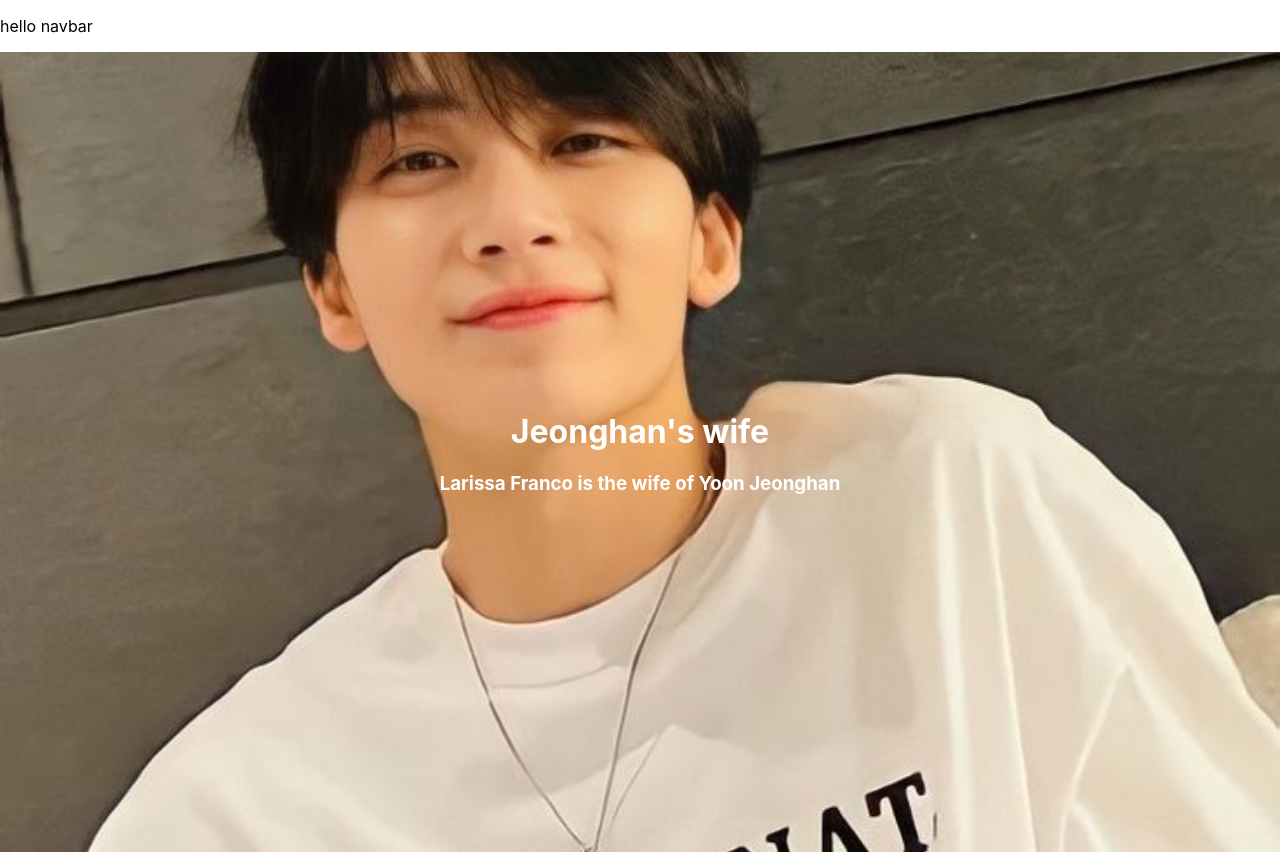
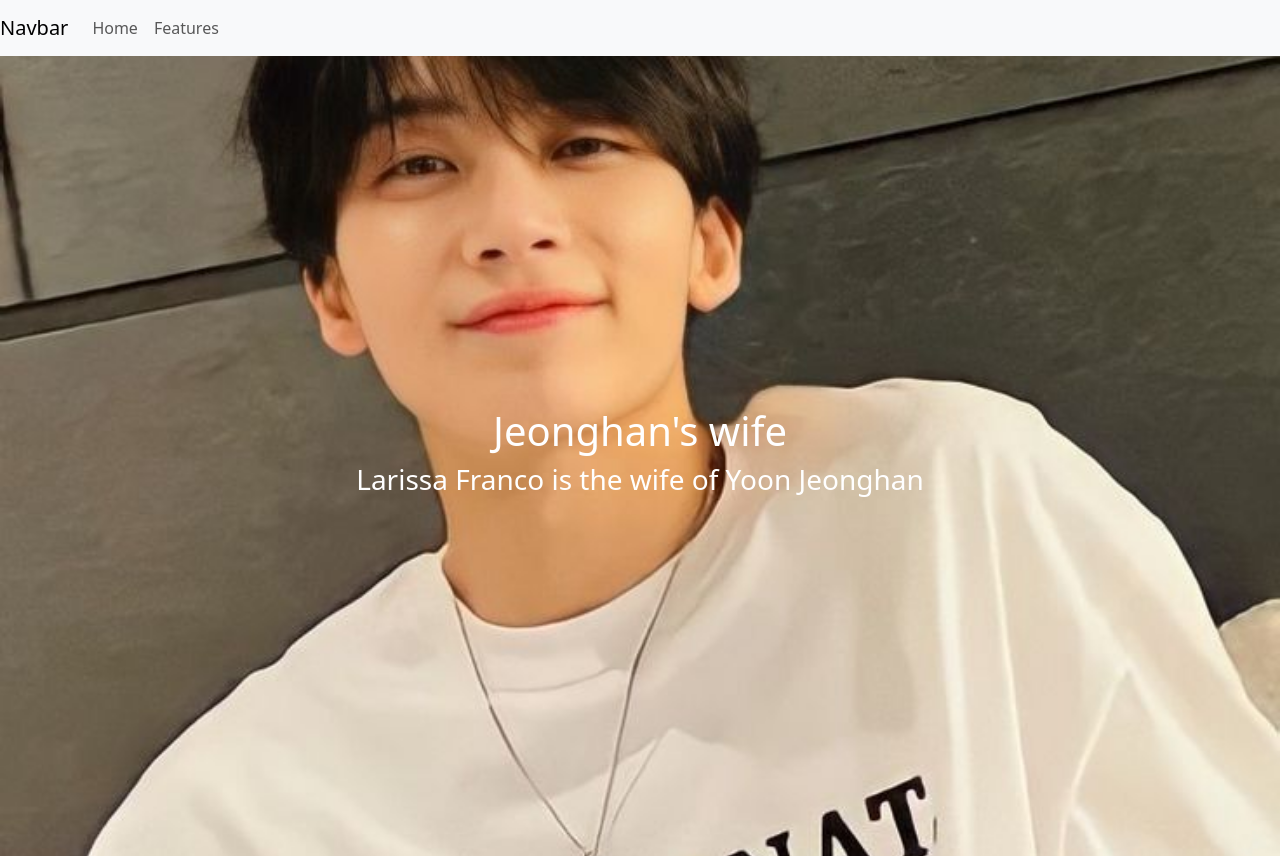
Before and after one commit to sakura-lxver/wicshacks2024, a React (Create React App) app: page / in a window 1280 px wide. Built offline with nearby package versions, Linux system fonts and the light colour scheme.

Commit message:
updated navbar

```diff
--- a/package.json
+++ b/package.json
@@ -8,6 +8,7 @@
     "@testing-library/user-event": "^13.5.0",
     "bootstrap": "^5.3.2",
     "react": "^18.2.0",
+    "react-bootstrap": "^2.10.0",
     "react-dom": "^18.2.0",
     "react-router-dom": "^6.22.0",
     "react-scripts": "5.0.1",
--- a/src/App.js
+++ b/src/App.js
@@ -1,4 +1,3 @@
-import logo from './logo.svg';
 import './css/App.css'
 import { Route, Routes, BrowserRouter } from "react-router-dom";
 import Background from './Background.js'
--- a/src/Background.js
+++ b/src/Background.js
@@ -1,8 +1,9 @@
-import Navbar from './components/Navbar';
+import "bootstrap/dist/css/bootstrap.min.css";
+import Navbar from "./components/Navbar";
 function Background() {
     return (
       <>
-        <Navbar/>
+      <Navbar/>
         <div className="background">
           <div className="background-content">
             <h1>Jeonghan's wife</h1>
--- a/src/components/Navbar.js
+++ b/src/components/Navbar.js
@@ -1,12 +1,34 @@
 import React from 'react';
-
+// import {Nav} from 'react-bootstrap';
 function Navbar(){
     return (
         <nav className="navbar navbar-expand-lg navbar-light bg-light">
-            <div className="container d-flex justify-content-center align-items-center">
-                <p>hello navbar</p>
+            <a className="navbar-brand" href="#">Navbar</a>
+            <div className="collapse navbar-collapse" id="navbarNavDropdown">
+                <ul className="navbar-nav">
+                    <li className="nav-item active">
+                        <a className="nav-link" href="#">
+                            Home
+                        </a>
+                    </li>
+                    <li className="nav-item">
+                        <a className="nav-link" href="#">
+                            Features
+                         </a>
+                    </li>
+                </ul>
             </div>
         </nav>
+        // <Navbar bg="dark" expand="lg">
+        //     <Navbar.Toggle aria-controls="basic-navbar-nav" />
+        //     <Navbar.Collapse id="basic-navbar-nav">
+        //         <Nav className="mr-auto">
+        //             <Nav.Link href="/" id="nav-link">
+        //                 LINK 1
+        //             </Nav.Link>
+        //         </Nav>
+        //     </Navbar.Collapse>
+        // </Navbar>
     );
 }
 
```
Also changed, not shown: 1 other file (tests, documents, lock files or other folders).
